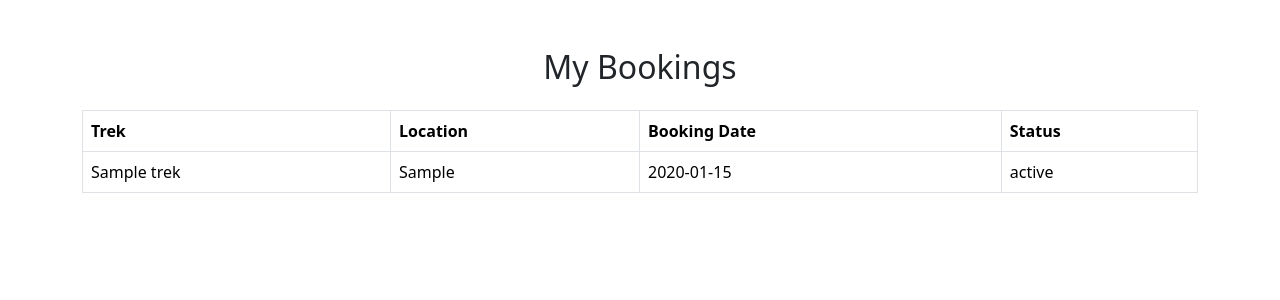
After one commit to i-shashikant/GoGhummi-Trekking-Management-App, a Flask app: page /my_bookings in a window 1280 px wide. The commit adds this page. Shown: the top 300 px of the page. Run offline with Flask 3, Linux system fonts and the light colour scheme; the visitor is signed in with stand-in values (Sample User, id 1); tables that the repository leaves empty hold one stand-in row (values such as "Sample post").

Commit message:
User Dash & Bookings Done

```diff
--- a/app.py
+++ b/app.py
@@ -1,6 +1,6 @@
 from flask import Flask, render_template, request, redirect, url_for, session
 from database import create_tables, add_user, get_user_by_username, add_trek, get_all_treks, delete_trek, get_trek_by_id, update_trek, get_pending_staff, approve_staff, get_approved_staff, get_treks_by_staff, update_trek_by_staff
-from database import get_open_treks, book_trek, decrease_available_slots, has_booked_trek
+from database import get_open_treks, book_trek, decrease_available_slots, has_booked_trek, get_user_bookings
 app = Flask(__name__)
 app.secret_key = "trekking_secret_key"
 
@@ -182,6 +182,12 @@ def book_trek_route(trek_id):
 
     return redirect(url_for("user_dashboard"))
 
+@app.route("/my_bookings")
+def my_bookings():
+    user_id = session["user_id"]
+    bookings = get_user_bookings(user_id)
+    return render_template("my_bookings.html", bookings=bookings)
+
 create_tables()
 if __name__ == "__main__":
     app.run(debug=True)
--- a/database.py
+++ b/database.py
@@ -288,3 +288,18 @@ def has_booked_trek(user_id, trek_id):
 
     conn.close()
     return booking
+
+def get_user_bookings(user_id):
+    conn = get_connection()
+    cursor = conn.cursor()
+
+    cursor.execute("""
+               SELECT bookings.id, treks.trek_name, treks.location, bookings.booking_date, bookings.status
+               FROM bookings
+               JOIN treks ON bookings.trek_id = treks.id
+               WHERE bookings.user_id = ?
+           """, (user_id,))
+    bookings = cursor.fetchall()
+
+    conn.close()
+    return bookings
--- /dev/null
+++ b/templates/my_bookings.html
@@ -0,0 +1,57 @@
+{% extends "base.html" %}
+
+{% block title %}
+My Bookings
+{% endblock %}
+
+{% block content %}
+
+<div class="container mt-5">
+
+    <h2 class="text-center mb-4">
+        My Bookings
+    </h2>
+
+    <table class="table table-bordered">
+
+        <thead>
+
+            <tr>
+
+                <th>Trek</th>
+
+                <th>Location</th>
+
+                <th>Booking Date</th>
+
+                <th>Status</th>
+
+            </tr>
+
+        </thead>
+
+        <tbody>
+
+        {% for booking in bookings %}
+
+            <tr>
+
+                <td>{{ booking[1] }}</td>
+
+                <td>{{ booking[2] }}</td>
+
+                <td>{{ booking[3] }}</td>
+
+                <td>{{ booking[4] }}</td>
+
+            </tr>
+
+        {% endfor %}
+
+        </tbody>
+
+    </table>
+
+</div>
+
+{% endblock %}
--- a/templates/user_dashboard.html
+++ b/templates/user_dashboard.html
@@ -6,6 +6,7 @@ View Treks
 {% block content %}
 <div class="container mt-5">
     <h1 class="text-center mb-4">View Treks</h1>
+    <a href="{{ url_for('my_bookings') }}" class="btn btn-primary mb-3"> My Bookings</a>
     <table class="table">
         <thead>
             <tr>
@@ -37,6 +38,7 @@ View Treks
                 <td>{{ trek[10] }}</td>
                 <td> <a href="{{ url_for('book_trek_route', trek_id=trek[0]) }}" class="btn btn-success btn-sm"> Book </a> </td>
             </tr>
+
             {% endfor %}
         </tbody>
     </table>
```
